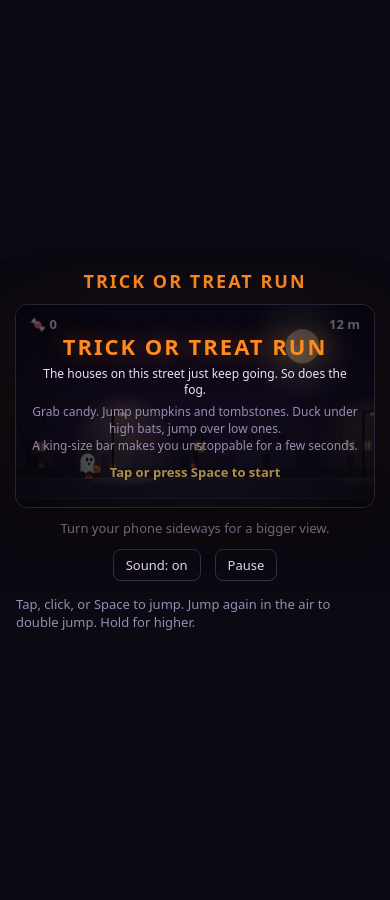
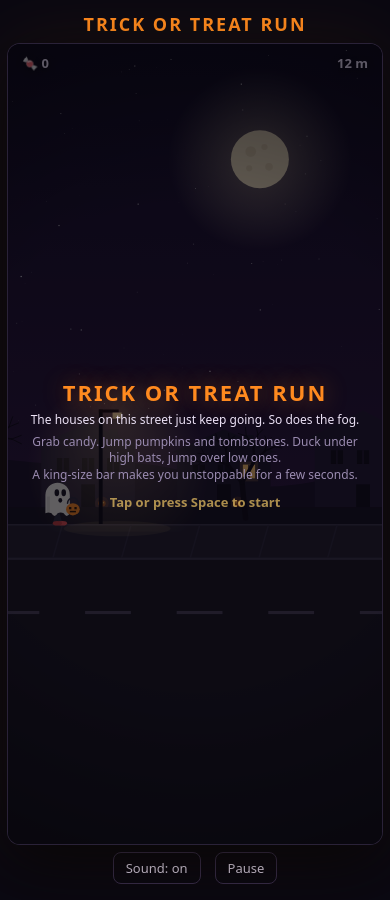
Before and after one commit to BenSanders/bensanders.net, a Jekyll site: the page trick-or-treat-run/index.html, which Jekyll copies as it is, in a window 390 px wide. Built offline with Jekyll 4.4.1, drawn with Linux system fonts in a browser that asks for light colours; some of the changed lines change nothing that is shown.

Commit message:
added potrait mode to trick or treat game

```diff
--- a/trick-or-treat-run/index.html
+++ b/trick-or-treat-run/index.html
@@ -127,8 +127,17 @@
     cursor: pointer;
   }
   #bar button:hover { border-color: var(--orange); }
-  #rotate { display: none; color: var(--dim); font-size: 13px; }
-  @media (orientation: portrait) and (max-width: 600px) { #rotate { display: block; } }
+  @media (orientation: portrait) and (max-width: 700px) {
+    body { padding: 8px; gap: 8px; justify-content: flex-start; }
+    h1 { font-size: 18px; margin-top: 4px; }
+    #wrap {
+      aspect-ratio: auto;
+      width: calc(100vw - 16px);
+      height: calc(100vh - 100px);
+      height: calc(100svh - 100px);
+    }
+    #bar span { display: none; }
+  }
   @media (max-height: 520px) {
     body { padding: 8px; gap: 8px; }
     h1, #bar span { display: none; }
@@ -148,7 +157,6 @@
     <div id="toast"></div>
     <div id="screen"></div>
   </div>
-  <div id="rotate">Turn your phone sideways for a bigger view.</div>
   <div id="bar">
     <button id="mute" type="button">Sound: on</button>
     <button id="pause" type="button">Pause</button>
@@ -172,12 +180,31 @@
   const rand = (a, b) => a + Math.random() * (b - a);
   const TAU = Math.PI * 2;
 
+  // The game world is always 800 x 450. V is the part of it on screen. In landscape that is
+  // the whole world. In portrait the camera shows a narrower slice with extra sky above and
+  // extra ground below, and the game runs a little slower since you see less road ahead.
+  let V = { x0: 0, x1: W, y0: 0, y1: H };
+  let PACE = 1;
+  let portrait = false;
   function resize() {
     const r = cv.getBoundingClientRect();
     const dpr = Math.min(2, window.devicePixelRatio || 1);
     cv.width = Math.max(1, Math.round(r.width * dpr));
     cv.height = Math.max(1, Math.round(r.height * dpr));
-    ctx.setTransform(cv.width / W, 0, 0, cv.height / H, 0, 0);
+    portrait = r.height > r.width * 1.05;
+    if (!portrait) {
+      V = { x0: 0, x1: W, y0: 0, y1: H };
+      PACE = 1;
+      ctx.setTransform(cv.width / W, 0, 0, cv.height / H, 0, 0);
+      return;
+    }
+    const VW = 490, CX = 95;                 // visible world width, camera left edge
+    const s = cv.width / VW;                  // device pixels per world unit
+    const VH = cv.height / s;                 // visible world height
+    const offY = VH * 0.6 - GROUND;           // ground line sits a bit below the middle
+    V = { x0: CX, x1: CX + VW, y0: -offY, y1: VH - offY };
+    PACE = 0.76;
+    ctx.setTransform(s, 0, 0, s, -CX * s, offY * s);
   }
   window.addEventListener('resize', resize);
 
@@ -219,7 +246,7 @@
   setMuteLabel();
 
   /* ---------- scenery (generated once) ---------- */
-  const STARS = Array.from({ length: 80 }, () => ({ x: Math.random() * W, y: Math.random() * 250, r: Math.random() * 1.3 + 0.3, p: Math.random() * TAU }));
+  const STARS = Array.from({ length: 320 }, () => ({ x: Math.random() * W, y: rand(-900, 250), r: Math.random() * 1.3 + 0.3, p: Math.random() * TAU }));
 
   function makeHouses() {
     const arr = [];
@@ -278,7 +305,7 @@
 
   function reset() {
     g = {
-      t: 0, dist: 0, candy: 0, speed: 360, rush: 0, shake: 0,
+      t: 0, dist: 0, candy: 0, speed: 360 * PACE, rush: 0, shake: 0,
       obs: [], items: [], parts: [], nextSpawn: 700, toastIdx: 0,
       player: { x: 140, y: GROUND, vy: 0, onGround: true, jumps: 0, holding: false, run: 0 }
     };
@@ -453,7 +480,7 @@
 
   function update(dt) {
     g.t += dt;
-    g.speed = Math.min(900, 360 + g.t * 9);
+    g.speed = PACE * Math.min(900, 360 + g.t * 9);
     if (g.rush > 0) g.rush = Math.max(0, g.rush - dt);
     const v = worldSpeed();
     g.dist += v * dt;
@@ -533,26 +560,28 @@
 
   /* ---------- drawing ---------- */
   function drawSky(time) {
-    const sky = ctx.createLinearGradient(0, 0, 0, GROUND);
+    const sky = ctx.createLinearGradient(0, V.y0, 0, GROUND);
     sky.addColorStop(0, '#0d0920');
     sky.addColorStop(1, '#2b163b');
     ctx.fillStyle = sky;
-    ctx.fillRect(0, 0, W, GROUND);
+    ctx.fillRect(V.x0, V.y0, V.x1 - V.x0, GROUND - V.y0);
+    ctx.fillStyle = '#fff';
     for (const s of STARS) {
+      if (s.y < V.y0 || s.x < V.x0 || s.x > V.x1) continue;
       ctx.globalAlpha = 0.45 + 0.4 * Math.sin(time * 2 + s.p);
-      ctx.fillStyle = '#fff';
       ctx.fillRect(s.x, s.y, s.r, s.r);
     }
     ctx.globalAlpha = 1;
-    const mg = ctx.createRadialGradient(640, 92, 20, 640, 92, 120);
+    const mx = V.x1 - 160, my = V.y0 + (GROUND - V.y0) * 0.24;
+    const mg = ctx.createRadialGradient(mx, my, 20, mx, my, 120);
     mg.addColorStop(0, 'rgba(255,236,190,.35)');
     mg.addColorStop(1, 'rgba(255,236,190,0)');
     ctx.fillStyle = mg;
-    ctx.fillRect(500, 0, 280, 240);
+    ctx.fillRect(mx - 140, my - 120, 280, 240);
     ctx.fillStyle = '#f6e7c1';
-    ctx.beginPath(); ctx.arc(640, 92, 38, 0, TAU); ctx.fill();
+    ctx.beginPath(); ctx.arc(mx, my, 38, 0, TAU); ctx.fill();
     ctx.fillStyle = 'rgba(200,180,140,.35)';
-    [[628, 82, 7], [652, 102, 5], [646, 76, 4], [626, 104, 4]].forEach(([x, y, r]) => { ctx.beginPath(); ctx.arc(x, y, r, 0, TAU); ctx.fill(); });
+    [[-12, -10, 7], [12, 10, 5], [6, -16, 4], [-14, 12, 4]].forEach(([x, y, r]) => { ctx.beginPath(); ctx.arc(mx + x, my + y, r, 0, TAU); ctx.fill(); });
   }
 
   function drawHills(off) {
@@ -669,9 +698,16 @@
       ctx.beginPath(); ctx.moveTo(x, GROUND + 2); ctx.lineTo(x - 12, GROUND + 44); ctx.stroke();
     }
     ctx.fillStyle = '#17141e';
-    ctx.fillRect(0, GROUND + 44, W, H - GROUND - 44);
+    ctx.fillRect(0, GROUND + 44, W, Math.max(H, V.y1) - GROUND - 44);
     ctx.fillStyle = '#3a3448';
     ctx.fillRect(0, GROUND + 44, W, 3);
+    if (V.y1 > H) {
+      // portrait: a dashed center line on the road below the sidewalk
+      ctx.fillStyle = '#4a4258';
+      const ly = GROUND + 44 + Math.min(70, (V.y1 - GROUND - 44) / 2);
+      const off2 = dist % 120;
+      for (let x = -off2; x < W + 20; x += 120) ctx.fillRect(x, ly, 60, 4);
+    }
   }
 
   function drawPumpkin(o) {
@@ -850,19 +886,22 @@
       ctx.fillStyle = gr;
       ctx.fillRect(b.x - b.r, b.y - b.r, b.r * 2, b.r * 2);
     }
-    const edge = ctx.createLinearGradient(W * 0.45, 0, W, 0);
+    const vw = V.x1 - V.x0;
+    const edge = ctx.createLinearGradient(V.x0 + vw * 0.45, 0, V.x1, 0);
     edge.addColorStop(0, 'rgba(14,10,22,0)');
     edge.addColorStop(1, `rgba(14,10,22,${Math.min(0.85, f * 1.35)})`);
     ctx.fillStyle = edge;
-    ctx.fillRect(0, 0, W, H);
+    ctx.fillRect(V.x0, V.y0, vw, V.y1 - V.y0);
   }
 
   function drawVignette() {
-    const vg = ctx.createRadialGradient(W / 2, H / 2, H * 0.35, W / 2, H / 2, H * 0.95);
+    const cx = (V.x0 + V.x1) / 2, cy = (V.y0 + V.y1) / 2;
+    const span = Math.max(V.x1 - V.x0, V.y1 - V.y0) / 2;
+    const vg = ctx.createRadialGradient(cx, cy, span * 0.6, cx, cy, span * 1.15);
     vg.addColorStop(0, 'rgba(0,0,0,0)');
     vg.addColorStop(1, 'rgba(0,0,0,.55)');
     ctx.fillStyle = vg;
-    ctx.fillRect(0, 0, W, H);
+    ctx.fillRect(V.x0, V.y0, V.x1 - V.x0, V.y1 - V.y0);
   }
 
   function draw(time) {
```
